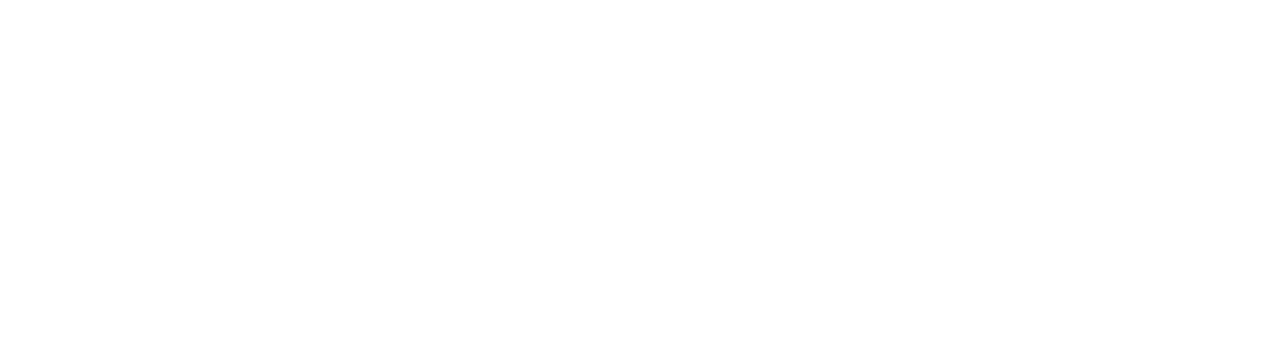
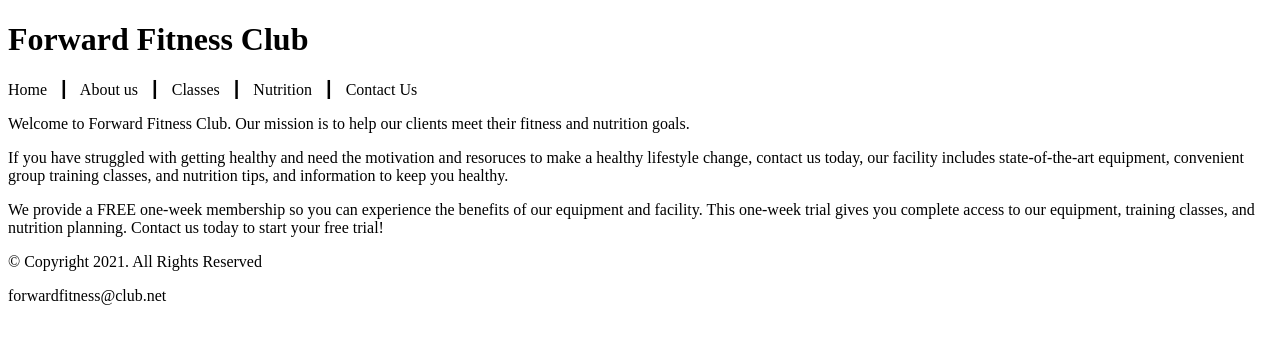
Before and after one commit to 144Sp23/ch2notes-LukePicht03, a plain HTML site: page index.html in a window 1280 px wide. Drawn offline with Linux system fonts and the light colour scheme.

Commit message:
Update index.html

```diff
--- a/index.html
+++ b/index.html
@@ -1,12 +1,41 @@
 <!DOCTYPE html>
+<!--This website template was created by: Luke Picht -->
 <html lang="en">
-
 <head>
-  <title></title>
+  <title>Forward Fitness Club</title>
   <meta charset="utf-8">
 </head>
+<body>
 
-<body>
+    <!-- Use the header area for teh wevsite name of logo -->
+    <header>
+        <h1>Forward Fitness Club</h1>
+    </header>
+
+    <!-- Use the nav area to add phyperlinks to other pages within the website -->
+    <nav>
+        <p>Home &nbsp; &#9475; &nbsp;
+        About us &nbsp; &#9475; &nbsp;
+        Classes &nbsp; &#9475; &nbsp;
+        Nutrition &nbsp; &#9475; &nbsp;
+        Contact Us</p>
+    </nav>
+
+    <!-- Use the main area to add the main content of the webpage -->
+    <main>
+
+        <p>Welcome to Forward Fitness Club. Our mission is to help our clients meet their fitness and nutrition goals.</p>
+
+        <p>If you have struggled with getting healthy and need the motivation and resoruces to make a healthy lifestyle change, contact us today, our facility includes state-of-the-art equipment, convenient group training classes, and nutrition tips, and information to keep you healthy.</p>
+
+        <p>We provide a FREE one-week membership so you can experience the benefits of our equipment and facility. This one-week trial gives you complete access to our equipment, training classes, and nutrition planning. Contact us today to start your free trial!</p>
+    </main>
+
+    <!-- Use the footer area to add webpage footer content -->
+    <footer>
+        <p>&copy; Copyright 2021. All Rights Reserved</p>
+        <p>forwardfitness@club.net</p>
+    </footer>
 
 </body>
 
```
